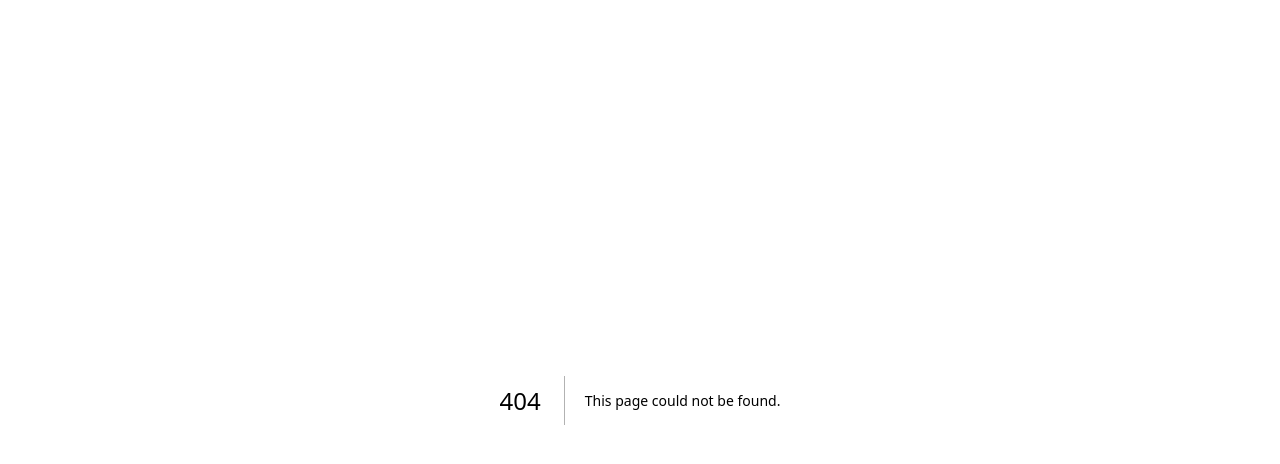
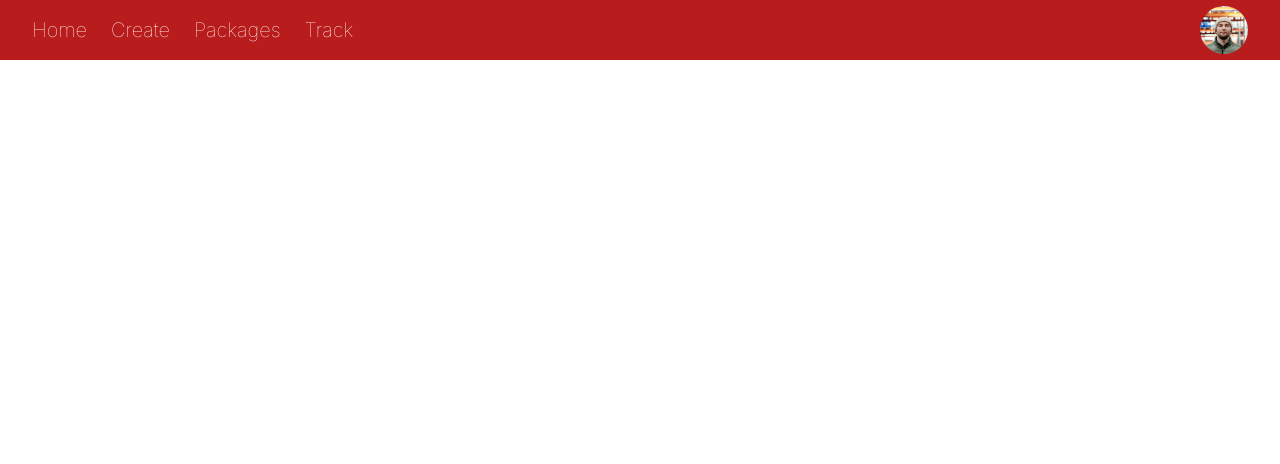
Before and after one commit to fallyfox/earlylogistics, a Next.js app: page /admin/profile in a window 1280 px wide. Before the commit this address had no page. Shown: the top 464 px of the page. Built offline with nearby package versions, Linux system fonts and the light colour scheme.

Commit message:
get records from database

```diff
--- /dev/null
+++ b/app/admin/packages/page.js
@@ -0,0 +1,52 @@
+"use client"
+import { useState,useEffect } from "react";
+import { db } from "@/lib/firebase.lib";
+import { onSnapshot,collection,query,orderBy,limit } from "firebase/firestore";
+import { AdminPackageCard } from "@/components/AdminPackageCard";
+
+export default function Packages () {
+    const [packages,setPackages] = useState([]);
+    const [clickedPackage,setClickedPackage] = useState(undefined);
+
+    useEffect(() => {
+        onSnapshot(collection(db,"packages"),onSnap => {
+            const retreivedDocs = [];
+
+            onSnap.forEach(doc => {
+                //get each documents and hold before updating on the useState
+                retreivedDocs.push({
+                    id: doc.id,
+                    data: doc.data()
+                })
+            });
+
+            //send to useState constant after full retreival
+            setPackages(retreivedDocs);
+        })
+    },[])
+
+    return (
+        <section className="pt-[68px] grid grid-cols-3 gap-6 py-12 px-8 md:px-12 lg:px-16">
+            <article className="col-span-2 border border-gray-500 rounded-md p-6">
+                <h2 className="text-3xl text-gray-800 mb-6">Recent Packages</h2>
+
+                {packages.map(item => {
+                    return (
+                        <div onClick={() => setClickedPackage(item.id)}>
+                            <AdminPackageCard
+                            senderName={item.data.sender}
+                            timestamp={item.data.timestamp}
+                            title={item.data.title}
+                            origin={item.data.origin}
+                            dest={item.data.destination}/>
+                        </div>
+                    )
+                })}
+            </article>
+
+            <aside className="bg-gray-800 rounded-md p-6">
+                {/* when a package is clicked, the details will show here */}
+            </aside>
+        </section>
+    )
+}
--- /dev/null
+++ b/app/admin/profile/page.js
@@ -0,0 +1,5 @@
+export default function Profile () {
+    return (
+        <p>profile page</p>
+    )
+}
--- a/app/layout.js
+++ b/app/layout.js
@@ -1,5 +1,6 @@
 import { Inter } from "next/font/google";
 import "./globals.css";
+import { AppWrapper } from "@/components/AppWrapper";
 
 const inter = Inter({ subsets: ["latin"] });
 
@@ -11,7 +12,9 @@
 export default function RootLayout({ children }) {
   return (
     <html lang="en">
-      <body className={inter.className}>{children}</body>
+      <body className={inter.className}>
+        <AppWrapper>{children}</AppWrapper>
+      </body>
     </html>
   );
 }
--- /dev/null
+++ b/components/AdminNavBar.js
@@ -0,0 +1,29 @@
+import Image from "next/image";
+import Link from "next/link";
+
+export default function AdminNav () {
+    return (
+        <nav className="h-[60px] fixed top-0 right-0 left-0 z-10 flex flex-row justify-between items-center bg-red-700 px-4 md:px-8">
+            <ul className="flex flex-row items-center gap-6">
+                <li className="py-1 hover:border-b-2 hover:border-white">
+                    <Link className="text-xl text-white font-thin" href="/admin">Home</Link>
+                </li>
+                <li className="py-1 hover:border-b-2 hover:border-white">
+                    <Link className="text-xl text-white font-thin" href="/admin/create">Create</Link>
+                </li>
+                <li className="py-1 hover:border-b-2 hover:border-white">
+                    <Link className="text-xl text-white font-thin" href="/admin/packages">Packages</Link>
+                </li>
+                <li className="py-1 hover:border-b-2 hover:border-white">
+                    <Link className="text-xl text-white font-thin" href="/admin/track">Track</Link>
+                </li>
+            </ul>
+
+            <div>
+                <Link href="/admin/profile">
+                    <Image className="rounded-full" width={48} height={48} src="/sample_user.jpg" alt="profile image"/>
+                </Link>
+            </div>
+        </nav>
+    )
+}
--- /dev/null
+++ b/components/AdminPackageCard.js
@@ -0,0 +1,24 @@
+import { timestampToDate } from "@/utils/timestamp_to_date"
+
+export function AdminPackageCard ({senderName,timestamp,title,origin,dest}) {
+    return (
+        <div className="grid grid-cols-2 gap-6 border border-gray-400 p-4 rounded-md cursor-pointer mb-4">
+            <p className="flex flex-col gap-2">
+                <span className="text-md text-gray-600">{senderName}</span>
+                <span className="text-sm text-gray-600">Created at {timestampToDate(timestamp)}</span>
+                <span className="text-md text-gray-800">{title}</span>
+            </p>
+
+            <blockquote className="grid grid-cols-2 gap-4 border border-gray-400 p-2 rounded-md">
+                <p className="flex flex-col gap-2 p-4 bg-gray-200 rounded-md">
+                    <span className="text-gray-800 text-md">Origin</span>
+                    <span className="text-gray-800 text-xl uppercase">{origin}</span>
+                </p>
+                <p className="flex flex-col gap-2 p-4 bg-gray-200 rounded-md">
+                    <span  className="text-gray-800 text-md">Destination</span>
+                    <span className="text-gray-800 text-xl uppercase">{dest}</span>
+                </p>
+            </blockquote>
+        </div>
+    )
+}
--- /dev/null
+++ b/components/AppWrapper.js
@@ -0,0 +1,15 @@
+"use client"
+import { usePathname } from "next/navigation";
+import AdminNav from "./AdminNavBar";
+
+export function AppWrapper ({children}) {
+    const path = usePathname();
+    const subRoute = path.split("/")[1];
+
+    return (
+        <>
+        {subRoute == "admin" ? <AdminNav/> : null}
+        {children}
+        </>
+    )
+}
--- /dev/null
+++ b/utils/timestamp_to_date.js
@@ -0,0 +1,8 @@
+export const timestampToDate = (stamp) => {
+    const getDate = new Date(stamp);
+    const day = getDate.toLocaleString("us",{day:"numeric"});
+    const month = getDate.toLocaleString("us",{month:"short"});
+    const year = getDate.getFullYear();
+
+    return `${day} ${month}, ${year}`
+}
```
Also changed, not shown: public/sample_user.jpg (added).
